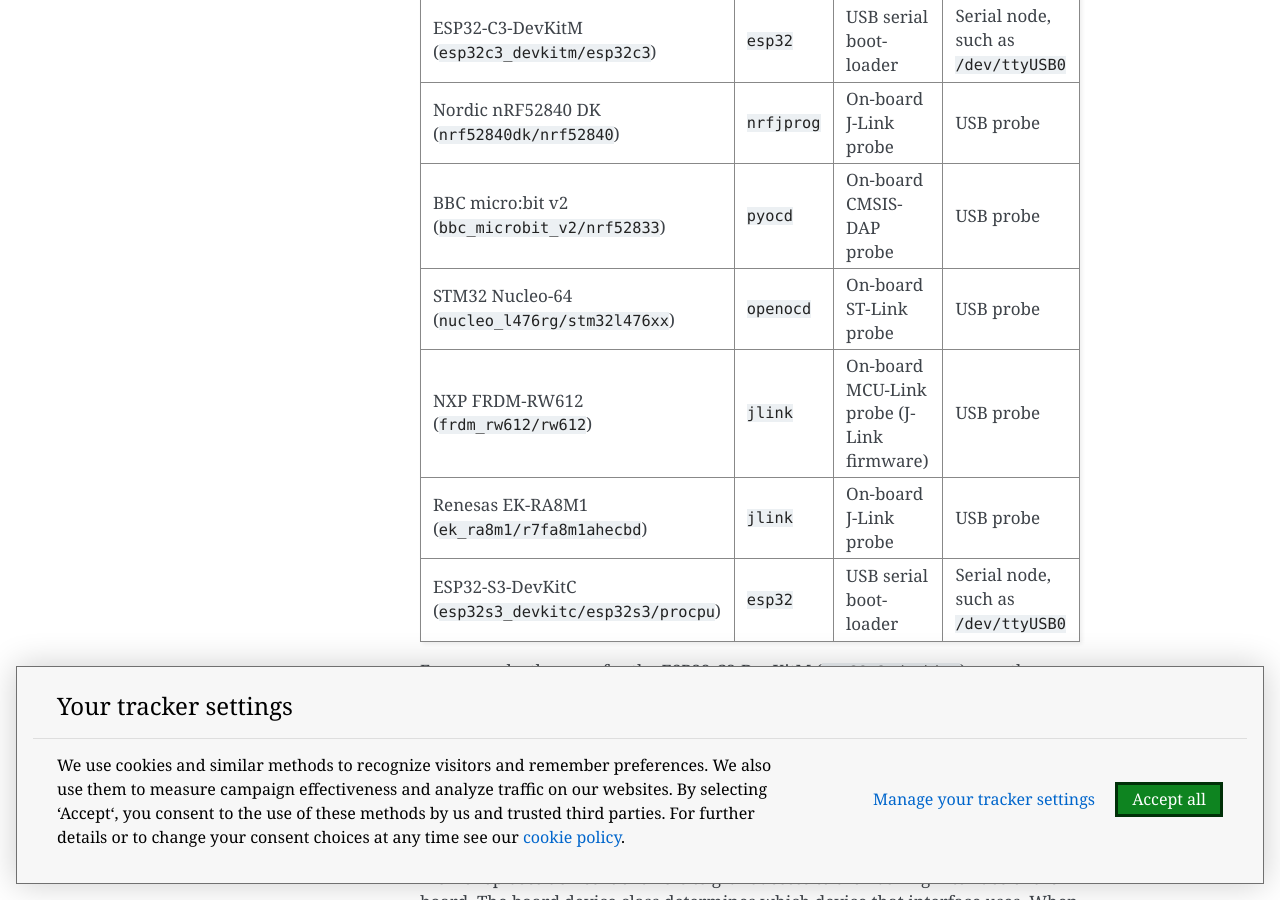
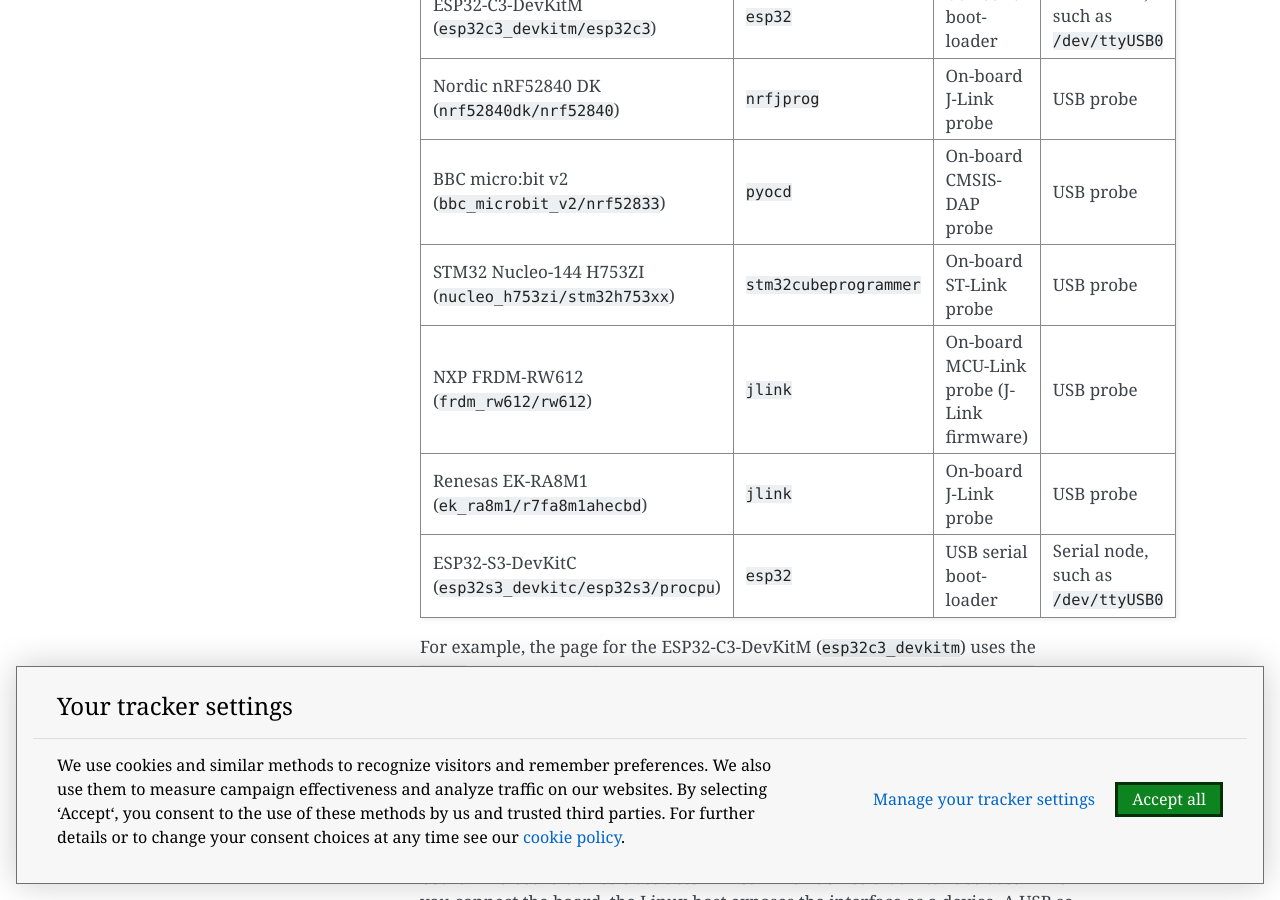
Before and after one commit to canonical/zephyr-lts-docs, a Sphinx documentation site: the page built from docs/tutorials/workshop-flash-hardware.rst, in a window 1280 px wide and 900 px high, scrolled down 828 px. Built offline with Sphinx 7.4.7, drawn with Linux system fonts in a browser that asks for light colours; the version number could not be read and is left out; cross-references to code outside the pages are shown as plain code.

Commit message:
docs: swap STM32 Nucleo-64 row for Nucleo-144 H753ZI in flash hardware table
Replace the nucleo_l476rg example with the nucleo_h753zi anchor
platform from the supported platform set, using its default
stm32cubeprogrammer flash runner and on-board ST-Link probe.

Co-authored-by: Copilot <223556219+Copilot@users.noreply.github.com>

```diff
--- a/docs/tutorials/workshop-flash-hardware.rst
+++ b/docs/tutorials/workshop-flash-hardware.rst
@@ -51,8 +51,8 @@ the matching row in this table.
      - :samp:`pyocd`
      - On-board CMSIS-DAP probe
      - USB probe
-   * - STM32 Nucleo-64 (:samp:`nucleo_l476rg/stm32l476xx`)
-     - :samp:`openocd`
+   * - STM32 Nucleo-144 H753ZI (:samp:`nucleo_h753zi/stm32h753xx`)
+     - :samp:`stm32cubeprogrammer`
      - On-board ST-Link probe
      - USB probe
    * - NXP FRDM-RW612 (:samp:`frdm_rw612/rw612`)
```
